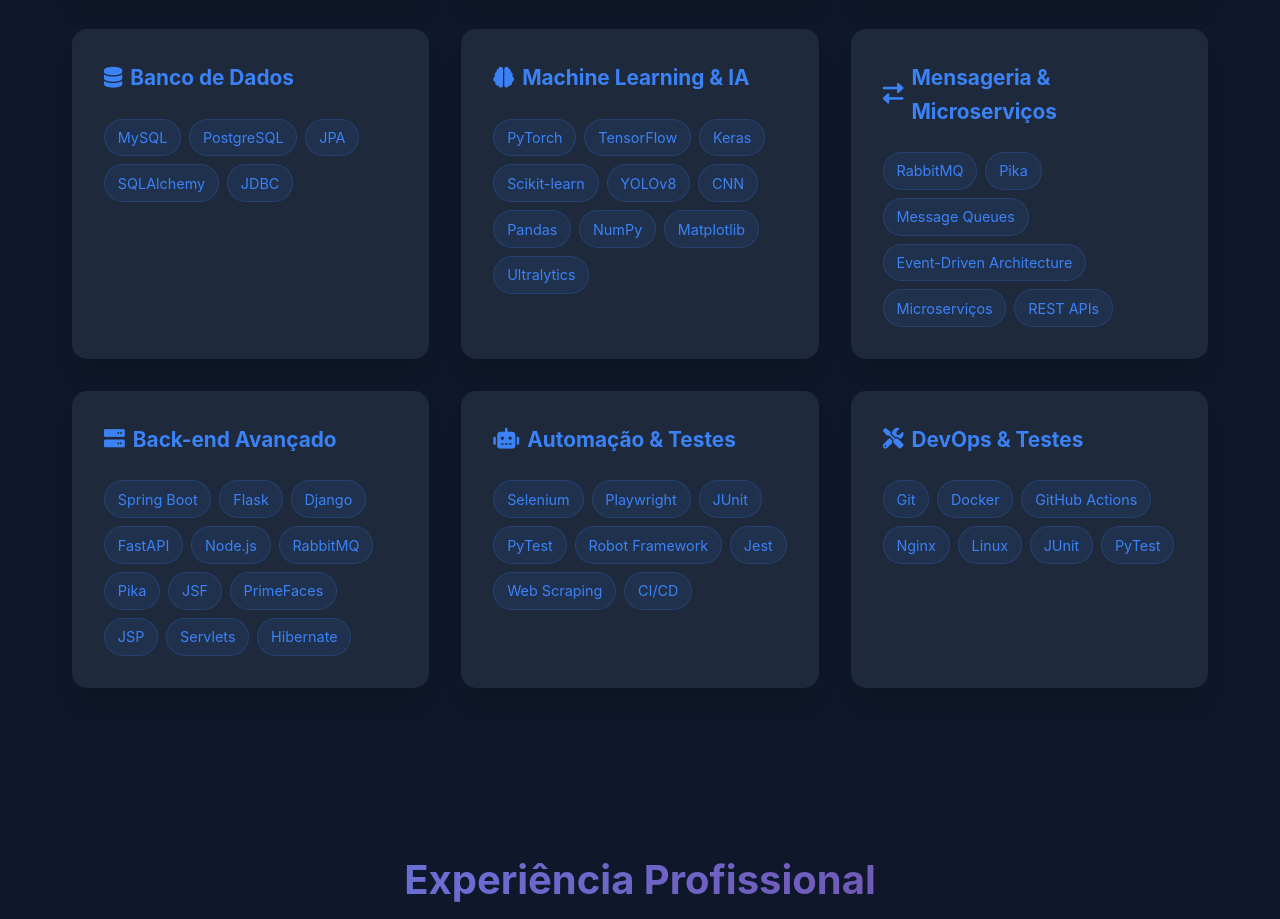
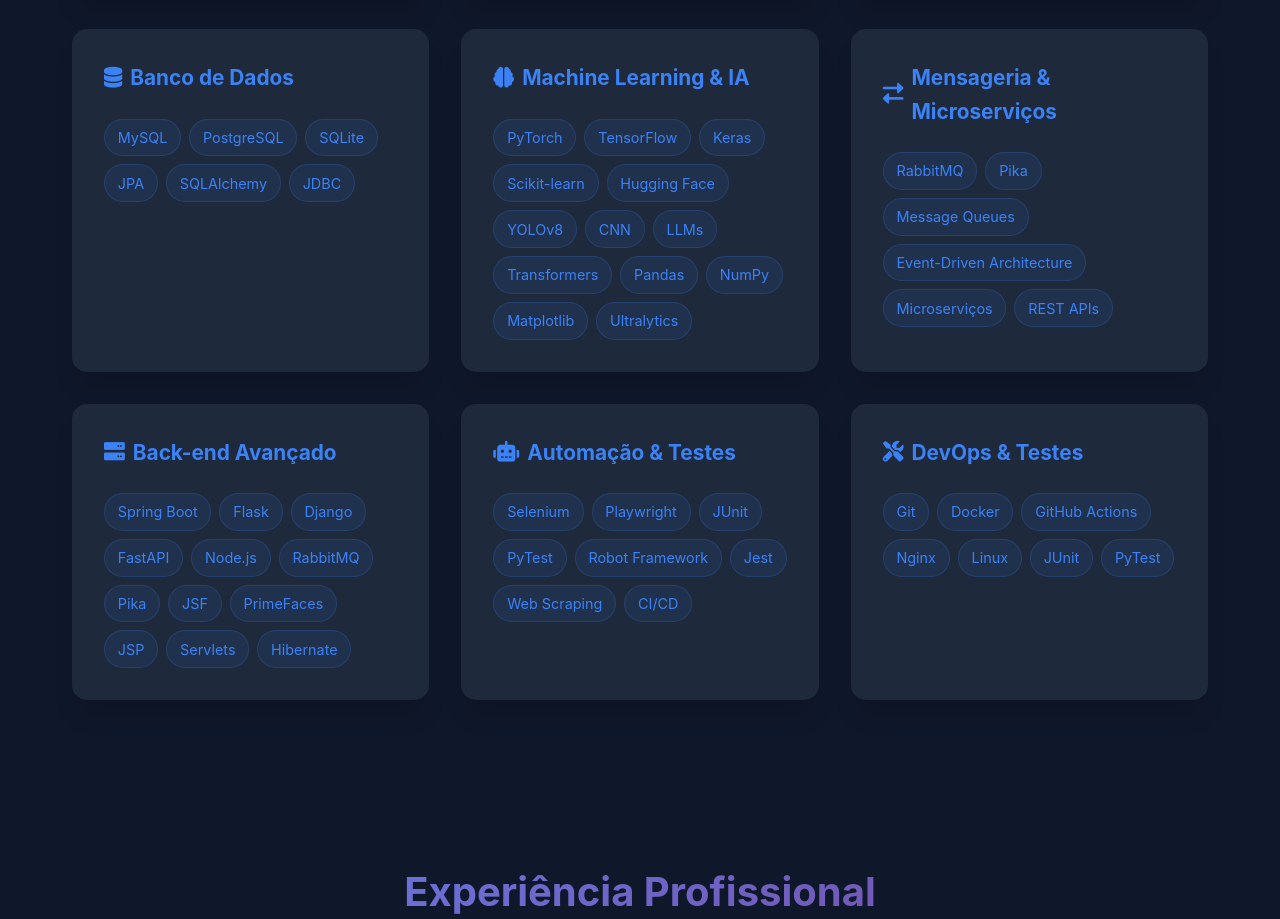
Before and after one commit to Renan-RodriguesDEV/portfolio, a plain HTML site: page index.html in a window 1280 px wide. Shown: the part 2492-3411 px from the top of the page. Drawn offline with Linux system fonts and the light colour scheme.

Commit message:
feat: adicionar novas habilidades técnicas ao portfólio

```diff
--- a/index.html
+++ b/index.html
@@ -175,6 +175,7 @@
           <div class="skill-tags">
             <span class="skill-tag">MySQL</span>
             <span class="skill-tag">PostgreSQL</span>
+            <span class="skill-tag">SQLite</span>
             <span class="skill-tag">JPA</span>
             <span class="skill-tag">SQLAlchemy</span>
             <span class="skill-tag">JDBC</span>
@@ -187,8 +188,11 @@
             <span class="skill-tag">TensorFlow</span>
             <span class="skill-tag">Keras</span>
             <span class="skill-tag">Scikit-learn</span>
+            <span class="skill-tag">Hugging Face</span>
             <span class="skill-tag">YOLOv8</span>
             <span class="skill-tag">CNN</span>
+            <span class="skill-tag">LLMs</span>
+            <span class="skill-tag">Transformers</span>
             <span class="skill-tag">Pandas</span>
             <span class="skill-tag">NumPy</span>
             <span class="skill-tag">Matplotlib</span>
```
